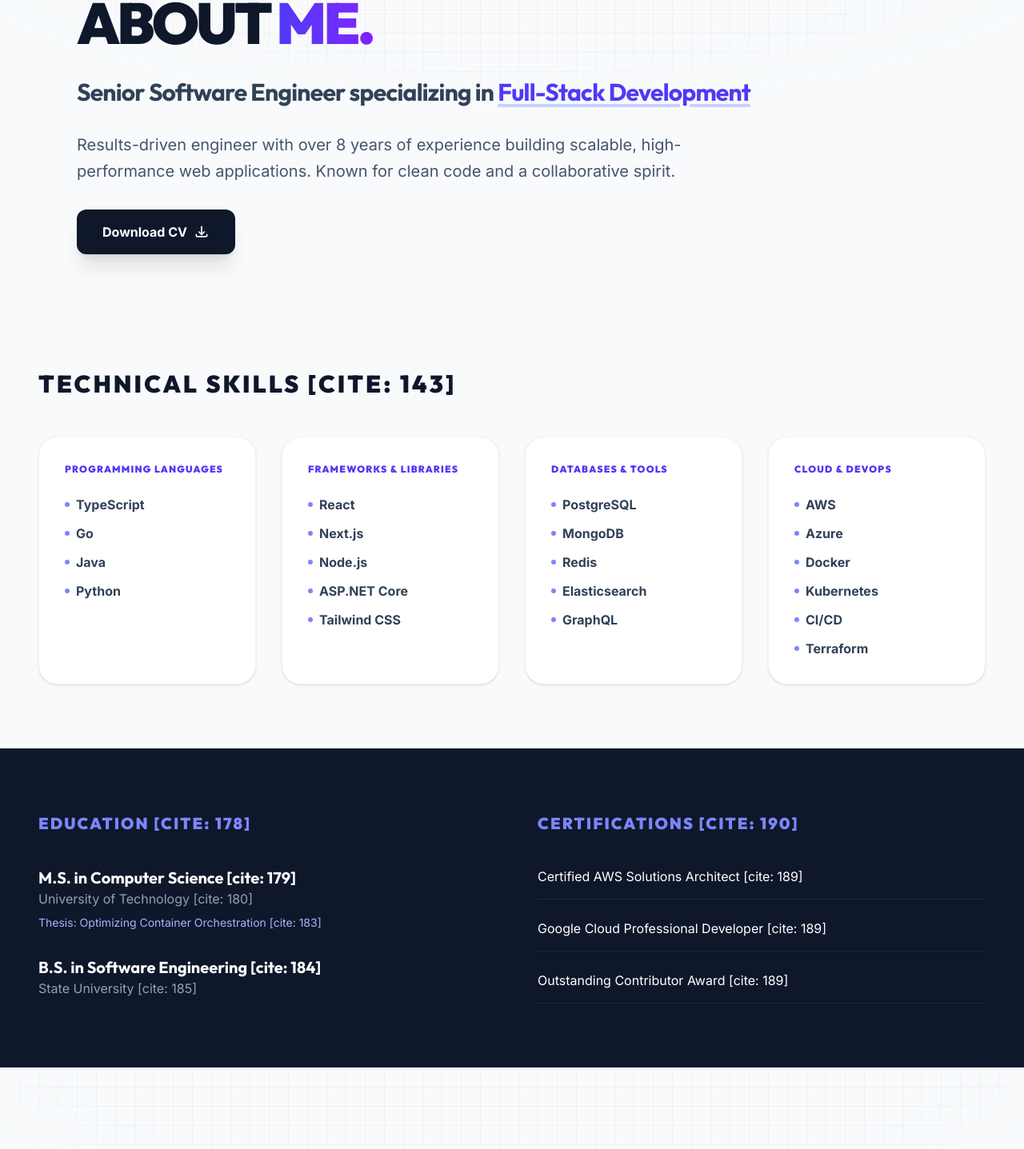
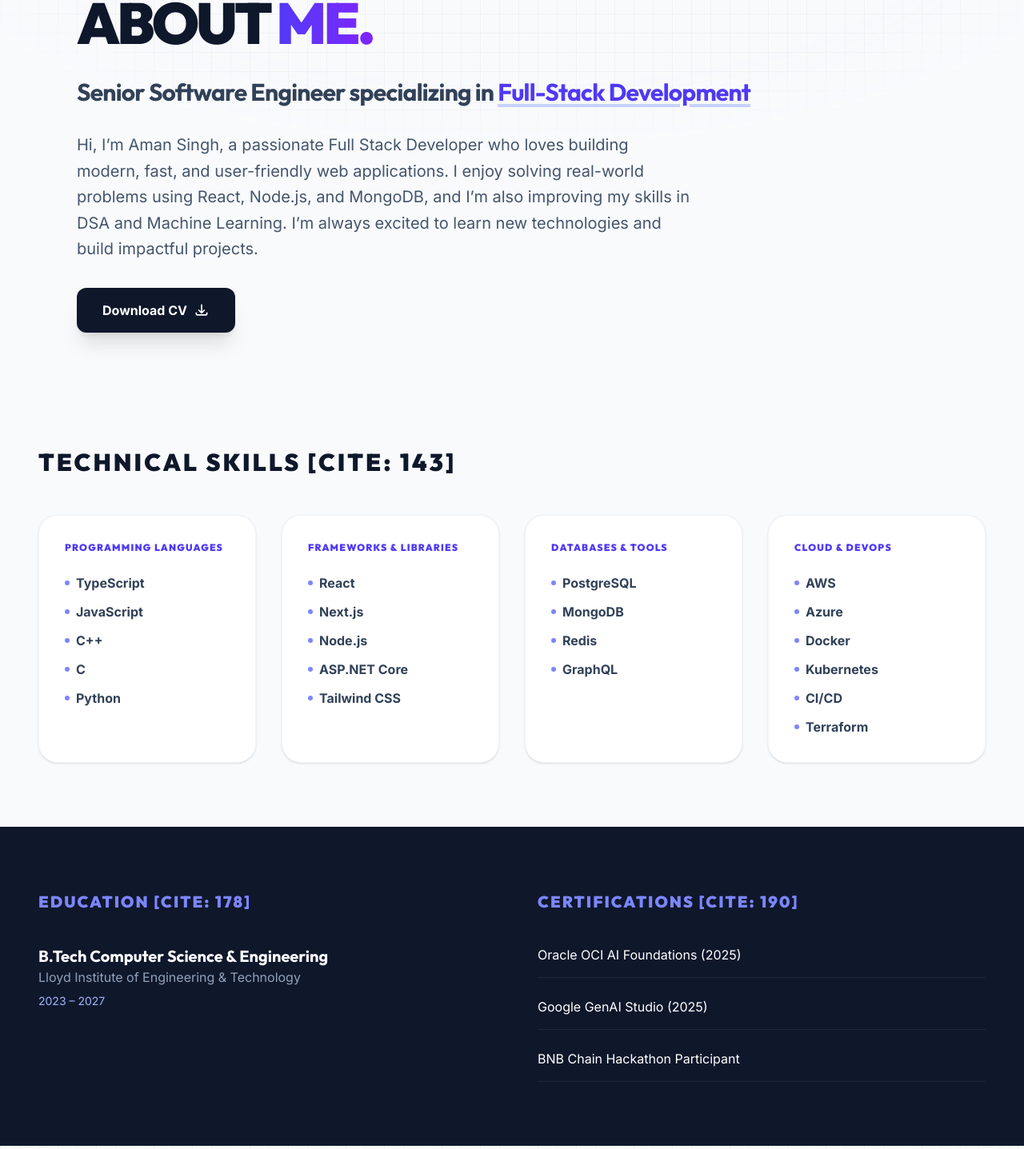
Before and after one commit to AmanSingh-404/portfolio, a React (Vite) app: page / in a window 1280 px wide. Shown: the part 1071-2508 px from the top of the page at 80% size. Built offline with nearby package versions, Linux system fonts and the light colour scheme.

Commit message:
update about page

```diff
--- a/src/components/AboutPage.jsx
+++ b/src/components/AboutPage.jsx
@@ -5,7 +5,7 @@ const AboutPage = () => {
     const skillCategories = [
         {
             title: "Programming Languages",
-            skills: ["TypeScript", "Go", "Java", "Python"] // [cite: 133, 134, 135, 136, 146]
+            skills: ["TypeScript", "JavaScript", "C++", "C", "Python"] // [cite: 133, 134, 135, 136, 146]
         },
         {
             title: "Frameworks & Libraries",
@@ -13,7 +13,7 @@ const AboutPage = () => {
         },
         {
             title: "Databases & Tools",
-            skills: ["PostgreSQL", "MongoDB", "Redis", "Elasticsearch", "GraphQL"] // [cite: 145, 148, 149, 151, 152, 165]
+            skills: ["PostgreSQL", "MongoDB", "Redis", "GraphQL"] // [cite: 145, 148, 149, 151, 152, 165]
         },
         {
             title: "Cloud & DevOps",
@@ -54,9 +54,9 @@ const AboutPage = () => {
                             Senior Software Engineer specializing in <span className="text-indigo-600 decoration-4 decoration-indigo-200 underline underline-offset-4">Full-Stack Development</span>
                         </p>
                         <p className="text-xl text-slate-600 leading-relaxed max-w-3xl">
-                            Results-driven engineer with over 8 years of experience building scalable,
-                            high-performance web applications. Known for clean code and a
-                            collaborative spirit.
+                            Hi, I’m Aman Singh, a passionate Full Stack Developer who loves building modern, fast, and user-friendly web applications.
+I enjoy solving real-world problems using React, Node.js, and MongoDB, and I’m also improving my skills in DSA and Machine Learning.
+I’m always excited to learn new technologies and build impactful projects.
                         </p>
                         <a
                             href="/resume.pdf"
@@ -100,22 +100,18 @@ const AboutPage = () => {
                         <h2 className="text-xl font-black uppercase tracking-widest mb-10 text-indigo-400 font-heading">Education [cite: 178]</h2>
                         <div className="space-y-8">
                             <div>
-                                <h4 className="text-xl font-bold font-heading">M.S. in Computer Science [cite: 179]</h4>
-                                <p className="text-slate-400">University of Technology [cite: 180]</p>
-                                <p className="text-sm mt-2 text-indigo-300">Thesis: Optimizing Container Orchestration [cite: 183]</p>
-                            </div>
-                            <div>
-                                <h4 className="text-xl font-bold font-heading">B.S. in Software Engineering [cite: 184]</h4>
-                                <p className="text-slate-400">State University [cite: 185]</p>
+                                <h4 className="text-xl font-bold font-heading">B.Tech Computer Science & Engineering</h4>
+                                <p className="text-slate-400">Lloyd Institute of Engineering & Technology</p>
+                                <p className="text-sm mt-2 text-indigo-300">2023 – 2027</p>
                             </div>
                         </div>
                     </div>
                     <div>
                         <h2 className="text-xl font-black uppercase tracking-widest mb-10 text-indigo-400 font-heading">Certifications [cite: 190]</h2>
                         <ul className="space-y-6">
-                            <li className="border-b border-slate-800 pb-4">Certified AWS Solutions Architect [cite: 189]</li>
-                            <li className="border-b border-slate-800 pb-4">Google Cloud Professional Developer [cite: 189]</li>
-                            <li className="border-b border-slate-800 pb-4">Outstanding Contributor Award [cite: 189]</li>
+                            <li className="border-b border-slate-800 pb-4">Oracle OCI AI Foundations (2025)</li>
+                            <li className="border-b border-slate-800 pb-4">Google GenAI Studio (2025)</li>
+                            <li className="border-b border-slate-800 pb-4">BNB Chain Hackathon Participant</li>
                         </ul>
                     </div>
                 </div>
```
